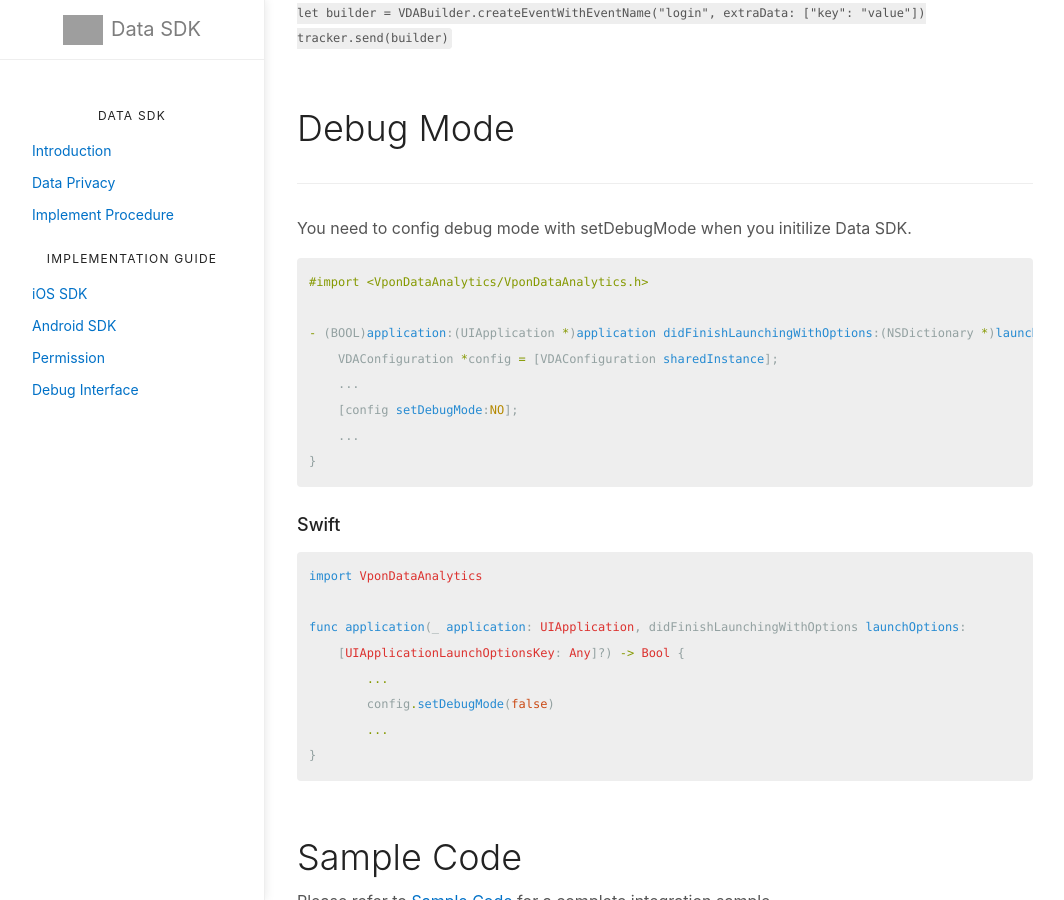
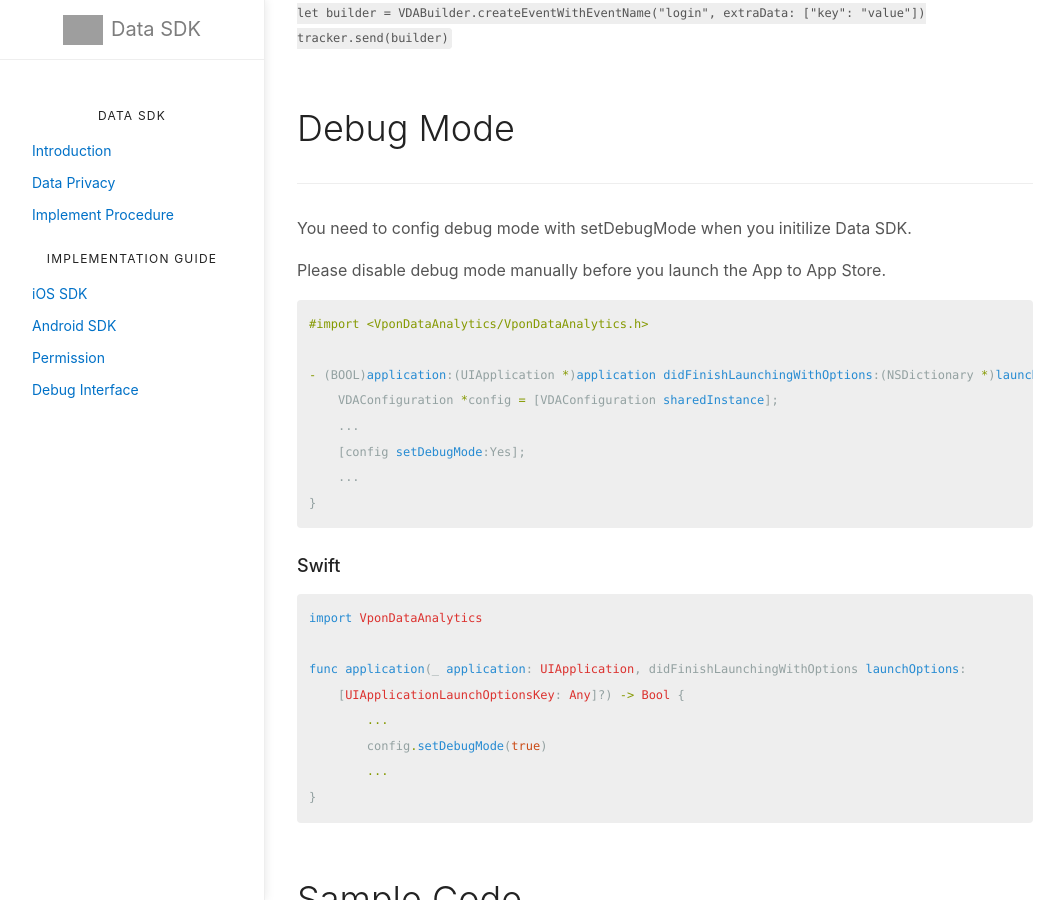
Before and after one commit to vpon-data/data-sdk, a Jekyll site: the page built from docs/ios.md, in a window 1280 px wide and 900 px high, scrolled down 2230 px. Shown: the whole window, without its empty margins (107-1171 px from the left). Built offline with Jekyll 4.4.1, drawn with Linux system fonts in a browser that asks for light colours; grey boxes are pictures that could not be loaded.

Commit message:
Update ios.md

````diff
--- a/docs/ios.md
+++ b/docs/ios.md
@@ -105,6 +105,7 @@ tracker.send(builder)
 ---
 You need to config debug mode with setDebugMode when you initilize Data SDK.
 
+Please disable debug mode manually before you launch the App to App Store.
 
 ```objc
 #import <VponDataAnalytics/VponDataAnalytics.h>
@@ -112,7 +113,7 @@ You need to config debug mode with setDebugMode when you initilize Data SDK.
 - (BOOL)application:(UIApplication *)application didFinishLaunchingWithOptions:(NSDictionary *)launchOptions {
     VDAConfiguration *config = [VDAConfiguration sharedInstance];
     ...
-    [config setDebugMode:NO];
+    [config setDebugMode:Yes];
     ...
 }
 ```
@@ -125,7 +126,7 @@ import VponDataAnalytics
 func application(_ application: UIApplication, didFinishLaunchingWithOptions launchOptions:
     [UIApplicationLaunchOptionsKey: Any]?) -> Bool {
         ...
-        config.setDebugMode(false)
+        config.setDebugMode(true)
         ...
 }
 ```
````
